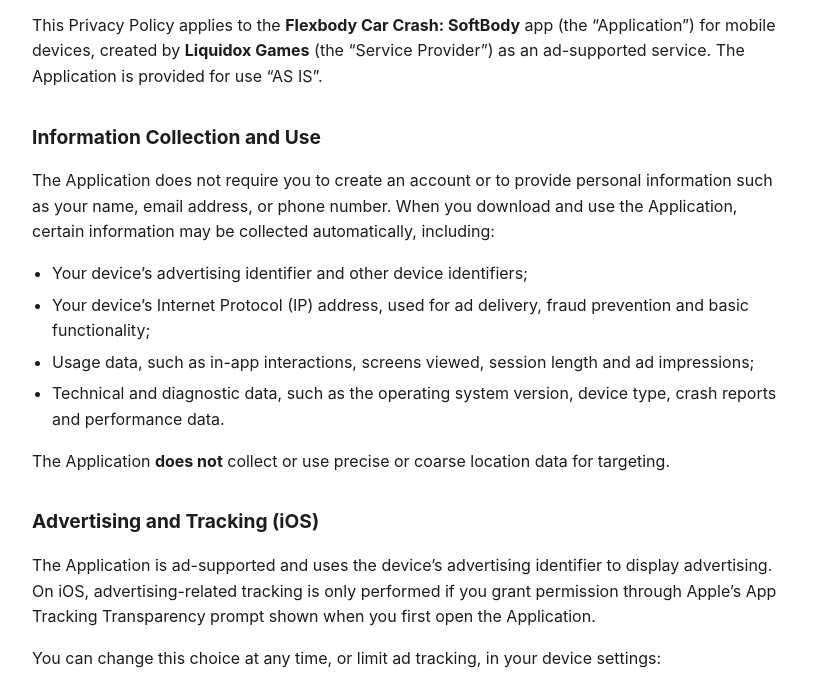
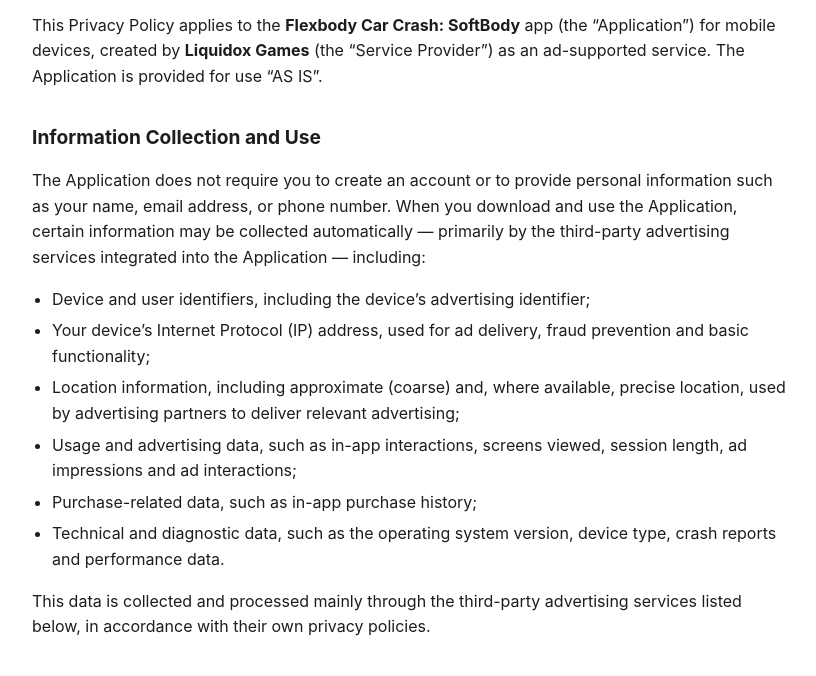
Before and after one commit to sersolow1/flexbody-privacy, a plain HTML site: page index.html in a window 1280 px wide. Shown: the part 124-800 px from the top of the page, without its empty margins (228-1044 px from the left). Drawn offline with Linux system fonts and the light colour scheme.

Commit message:
Update index.html

```diff
--- a/index.html
+++ b/index.html
@@ -38,17 +38,19 @@
 <p>This Privacy Policy applies to the <strong>Flexbody Car Crash: SoftBody</strong> app (the &ldquo;Application&rdquo;) for mobile devices, created by <strong>Liquidox Games</strong> (the &ldquo;Service Provider&rdquo;) as an ad-supported service. The Application is provided for use &ldquo;AS IS&rdquo;.</p>
 
 <h2>Information Collection and Use</h2>
-<p>The Application does not require you to create an account or to provide personal information such as your name, email address, or phone number. When you download and use the Application, certain information may be collected automatically, including:</p>
+<p>The Application does not require you to create an account or to provide personal information such as your name, email address, or phone number. When you download and use the Application, certain information may be collected automatically &mdash; primarily by the third-party advertising services integrated into the Application &mdash; including:</p>
 <ul>
-  <li>Your device&rsquo;s advertising identifier and other device identifiers;</li>
+  <li>Device and user identifiers, including the device&rsquo;s advertising identifier;</li>
   <li>Your device&rsquo;s Internet Protocol (IP) address, used for ad delivery, fraud prevention and basic functionality;</li>
-  <li>Usage data, such as in-app interactions, screens viewed, session length and ad impressions;</li>
+  <li>Location information, including approximate (coarse) and, where available, precise location, used by advertising partners to deliver relevant advertising;</li>
+  <li>Usage and advertising data, such as in-app interactions, screens viewed, session length, ad impressions and ad interactions;</li>
+  <li>Purchase-related data, such as in-app purchase history;</li>
   <li>Technical and diagnostic data, such as the operating system version, device type, crash reports and performance data.</li>
 </ul>
-<p>The Application <strong>does not</strong> collect or use precise or coarse location data for targeting.</p>
+<p>This data is collected and processed mainly through the third-party advertising services listed below, in accordance with their own privacy policies.</p>
 
 <h2>Advertising and Tracking (iOS)</h2>
-<p>The Application is ad-supported and uses the device&rsquo;s advertising identifier to display advertising. On iOS, advertising-related tracking is only performed if you grant permission through Apple&rsquo;s App Tracking Transparency prompt shown when you first open the Application.</p>
+<p>The Application is ad-supported and uses the device&rsquo;s advertising identifier, together with the data listed above, to display advertising and measure its performance. On iOS, advertising-related tracking is only performed if you grant permission through Apple&rsquo;s App Tracking Transparency prompt shown when you first open the Application. If you decline, advertising partners will not use your identifier to track you across other apps and websites.</p>
 <p>You can change this choice at any time, or limit ad tracking, in your device settings:</p>
 <ul>
   <li><strong>iOS:</strong> Settings &rarr; Privacy &amp; Security &rarr; Tracking (toggle &ldquo;Allow Apps to Request to Track&rdquo;), and Settings &rarr; Privacy &amp; Security &rarr; Apple Advertising.</li>
```
